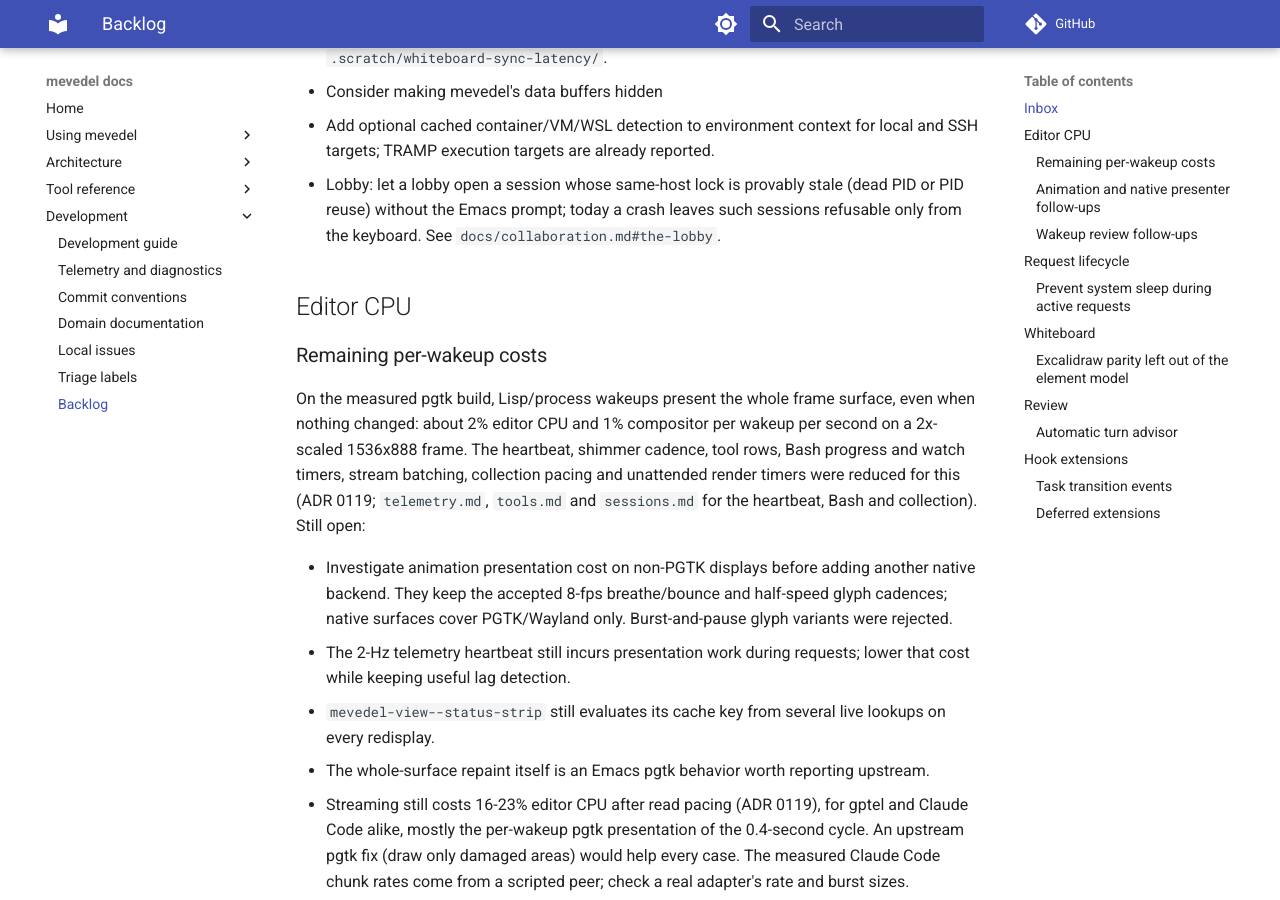
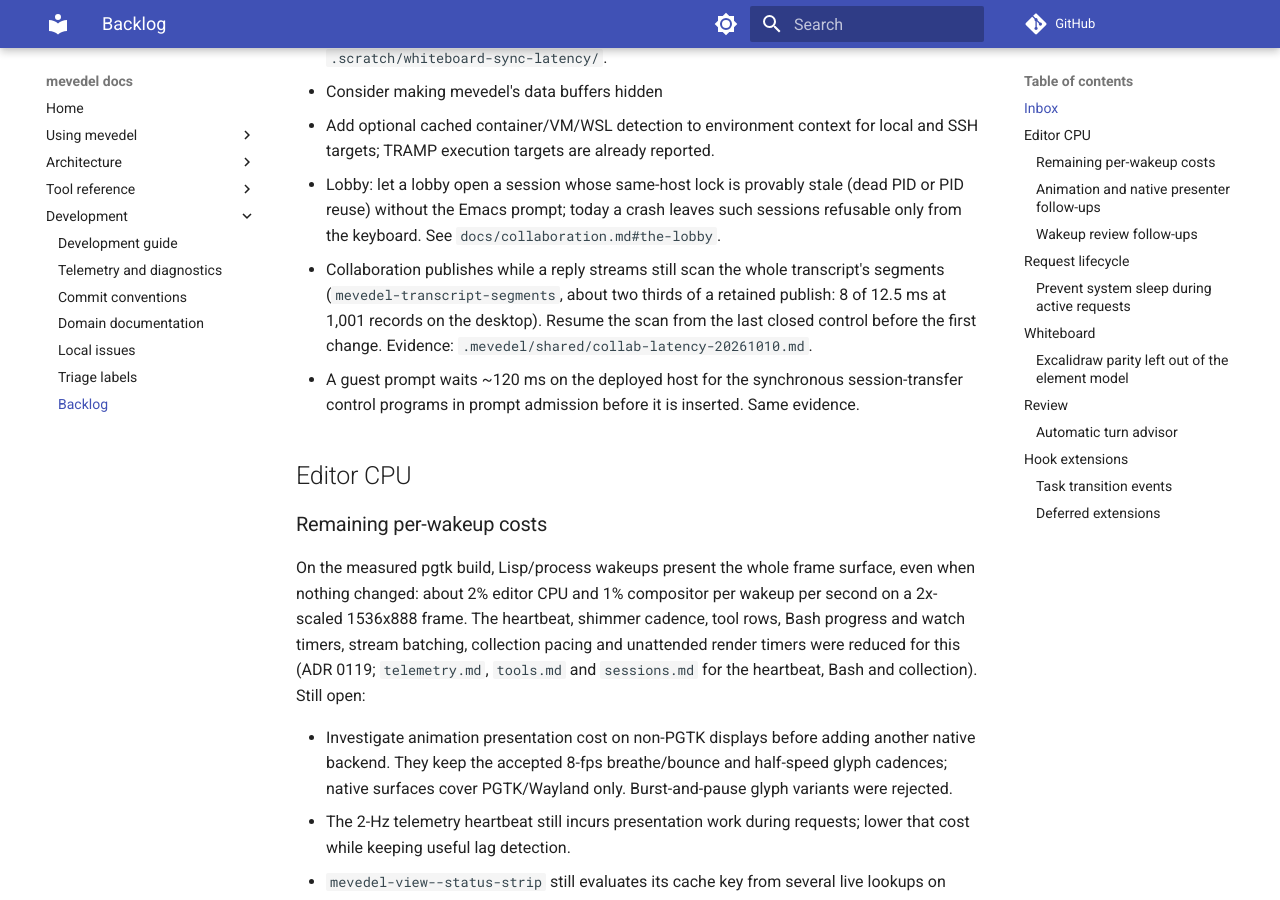
Before and after one commit to FrauH0lle/mevedel, an MkDocs documentation site: the page built from docs/backlog.md, in a window 1280 px wide and 900 px high, scrolled down 446 px. Built offline with MkDocs 1.6.1 and Material for MkDocs 9.7.7, drawn with Linux system fonts in a browser that asks for light colours; comment, search, counter and statistics services are not loaded.

Commit message:
docs(backlog): Record the remaining collaboration latency leads
The streaming segment scan and prompt admission's control programs are
what the latency review left open.

* docs/backlog.md: Add both to the inbox.

```diff
--- a/docs/backlog.md
+++ b/docs/backlog.md
@@ -19,6 +19,14 @@ Remove items when they are implemented, obsolete, or no longer valuable.
 - Lobby: let a lobby open a session whose same-host lock is provably stale
   (dead PID or PID reuse) without the Emacs prompt; today a crash leaves such
   sessions refusable only from the keyboard. See `docs/collaboration.md#the-lobby`.
+- Collaboration publishes while a reply streams still scan the whole
+  transcript's segments (`mevedel-transcript-segments`, about two thirds of a
+  retained publish: 8 of 12.5 ms at 1,001 records on the desktop). Resume the
+  scan from the last closed control before the first change. Evidence:
+  `.mevedel/shared/collab-latency-20261010.md`.
+- A guest prompt waits ~120 ms on the deployed host for the synchronous
+  session-transfer control programs in prompt admission before it is
+  inserted. Same evidence.
 
 ## Editor CPU
 
```
